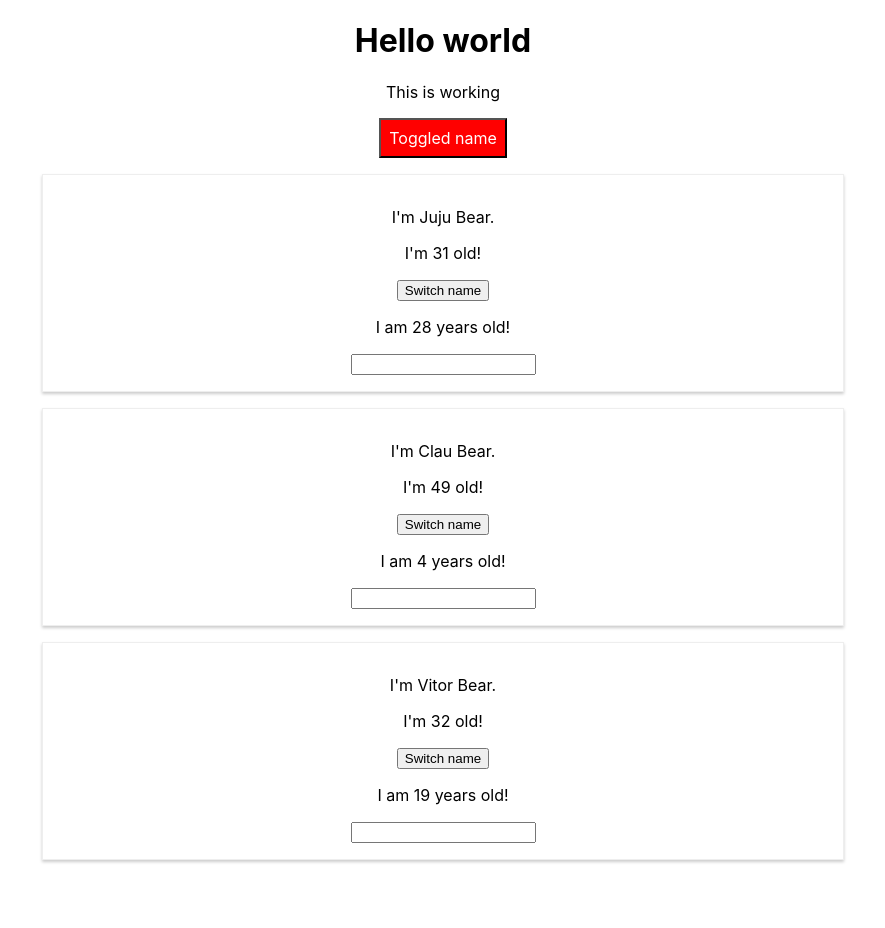
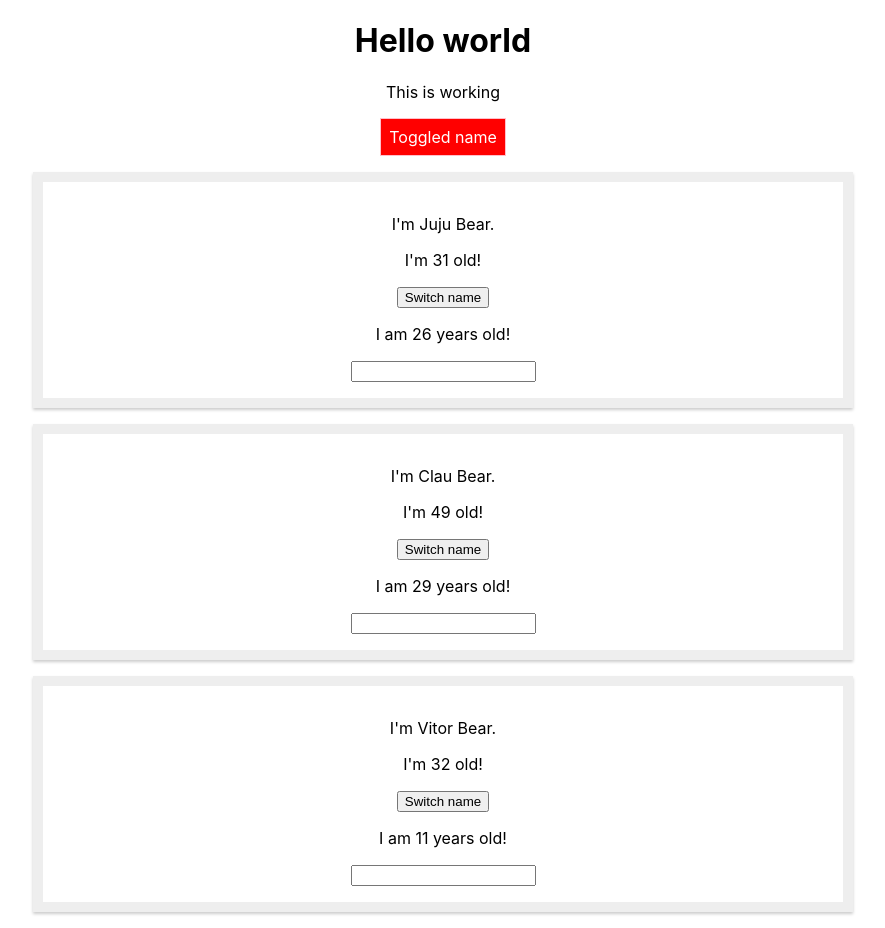
Before and after one commit to julianamm/react-complete-guide-19, a React (Create React App) app: page / in a window 1280 px wide. Both pictures are taken after a click on the button "Toggled name". Shown: the whole page, without its empty margins (197-1082 px from the left). Before the commit the page ends 876 px from the top, so only its background shows below. Built offline with nearby package versions, Linux system fonts and the light colour scheme.

Commit message:
Adding and using styled-components

```diff
--- a/package.json
+++ b/package.json
@@ -9,7 +9,8 @@
     "radium": "^0.26.0",
     "react": "^16.12.0",
     "react-dom": "^16.12.0",
-    "react-scripts": "3.3.0"
+    "react-scripts": "3.3.0",
+    "styled-components": "^4.4.1"
   },
   "scripts": {
     "start": "react-scripts start",
--- a/src/App.js
+++ b/src/App.js
@@ -1,7 +1,22 @@
 import React, { Component } from 'react';
+import styled from 'styled-components'
 import './App.css';
-import Radium, {StyleRoot} from 'radium';
 import Person from './Person/Person.jsx';
+
+const StyleButton = styled.button`
+
+    background-color: ${props => props.alt ? 'red' : 'green'};
+    color: white;
+    font: inherit;
+    border: 1px solid pink;
+    padding: 8px;
+    cursor: pointer;
+
+    &:hover {
+        background-color: ${props => props.alt ? 'salmon' : 'lightgreen'};
+        color: black;
+    }
+`;
 
 class App extends Component {
     state = {
@@ -47,19 +62,6 @@ class App extends Component {
     }
 
     render() {
-        const style = {
-            backgroundColor: 'green',
-            color: 'white',
-            font: 'inherit',
-            border: '1px soliod pink',
-            padding: '8px',
-            cursor: 'pointer',
-            ':hover': {
-                backgroundColor: 'lightgreen',
-                color: 'black'
-            }
-        };
-
         let persons = null;
 
         if (this.state.showPersons) {
@@ -81,12 +83,6 @@ class App extends Component {
                 }
                 </div>
             );
-            style.backgroundColor = 'red';
-            style[':hover'] = {
-                backgroundColor: 'salmon',
-                color: 'black'
-            };
-
         }
 
         // let classes = ['red', 'bold'].join(' ');
@@ -100,17 +96,18 @@ class App extends Component {
         }
 
         return (
-            <StyleRoot>
-                <div className = "Main-App" >
-                <h1> Hello world </h1>
-                <p className={classes.join(' ')}>This is working</p>
-                <button style = { style }
-                // onClick={this.switchNameHandler.bind(this, "Max")}>Switch name</button>
-                onClick = { this.togglePersonsHandler } > Toggled name </button> { persons }
-                </div>
-           </StyleRoot>
+
+            <div className = "Main-App" >
+            <h1> Hello world </h1>
+            <p className={classes.join(' ')}>This is working</p>
+            <StyleButton alt={this.state.showPersons}
+            // onClick={this.switchNameHandler.bind(this, "Max")}>Switch name</button>
+            onClick = { this.togglePersonsHandler } > Toggled name
+            </StyleButton>
+            { persons }
+            </div>
         );
     }
 }
 
-export default Radium(App);
+export default App;
--- a/src/Person/Person.css
+++ b/src/Person/Person.css
@@ -1,4 +1,4 @@
-.Person-app {
+/* .Person-app {
     width: 60%;
     margin: 16px auto;
     border: 1px solid #eee;
@@ -7,7 +7,7 @@
     text-align: center;
 }
 
-/* @media (min-width: 500px) {
+@media (min-width: 500px) {
     .Person-app {
         width: 450px;
     }
--- a/src/Person/Person.jsx
+++ b/src/Person/Person.jsx
@@ -1,24 +1,35 @@
 import React, {Component} from 'react';
-import Radium from 'radium'
-import './Person.css';
+import styled from 'styled-components'
+// import './Person.css';
+
+const StyleDiv = styled.div`
+    width: 60%;
+    margin: 16px auto;
+    border: 10px solid #eee;
+    box-shadow: 0 2px 3px #ccc;
+    padding: 16px;
+    text-align: center;
+
+    @media (min-width: 500px) {
+        .Person-app {
+            width: 450px;
+    }
+`;
 
 const person = (props) => {
-    const style = {
-        'media (min-width: 500px)' : {
-            width: '250px'
-        }
-    };
+
     return (
-        <div className="Person-app" style={style}>
+        // <div className="Person-app" style={style}>
+        <StyleDiv>
+
             <p>I'm {props.name} Bear.</p>
             <p>I'm {props.age} old!</p>
             <button onClick={props.click}>Switch name</button>
             <p>I am {Math.floor(Math.random() *30)} years old!</p>
             <p>{props.children}</p>
             <input type="text" onChange={props.changed}/>
-        </div>
+        </StyleDiv>
     )
-
 };
 
-export default Radium(person);
+export default person;
```
Also changed, not shown: 1 other file (tests, documents, lock files or other folders).
